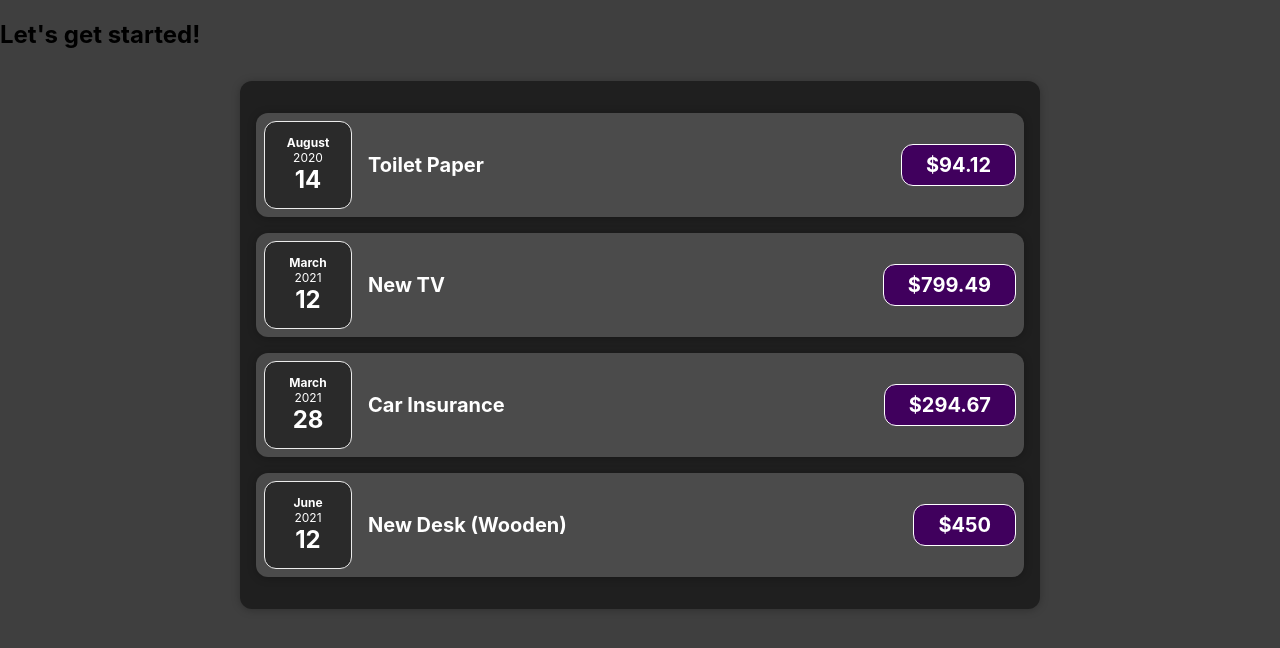
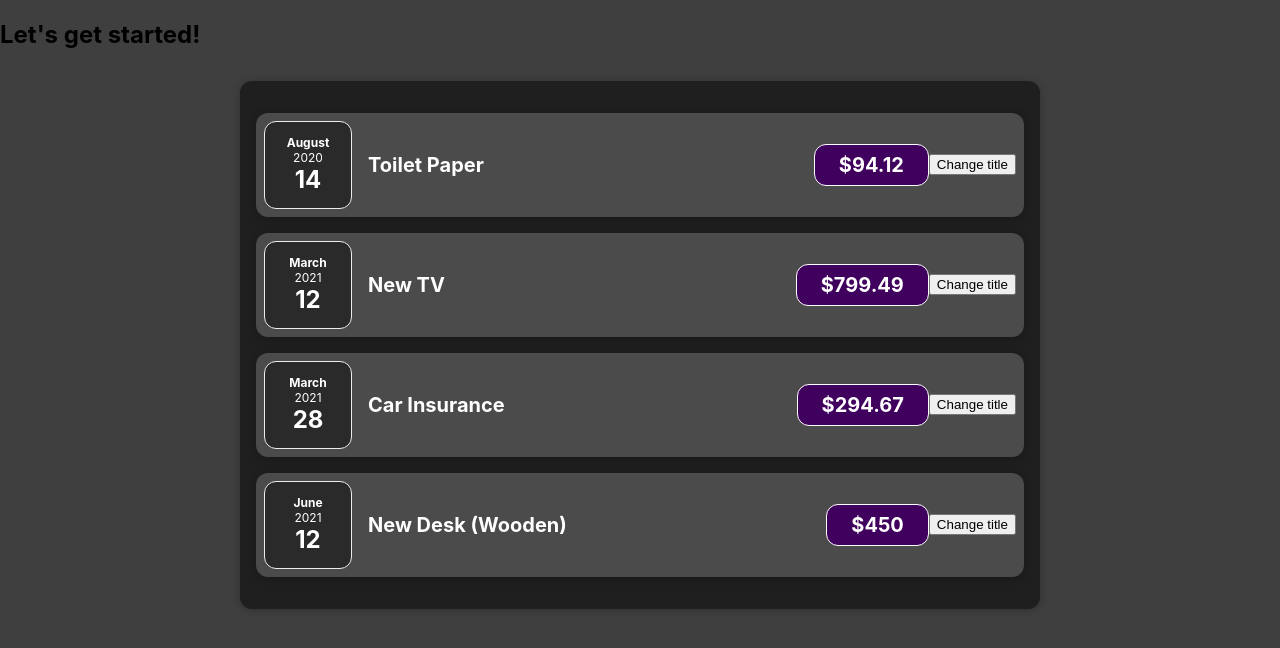
Before and after one commit to ahzsec/reaxt, a React (Create React App) app: page / in a window 1280 px wide. Shown: the top 648 px of the page. Built offline with nearby package versions, Linux system fonts and the light colour scheme.

Commit message:
Add Change title button

```diff
--- a/src/components/Expenses/ExpenseItem.js
+++ b/src/components/Expenses/ExpenseItem.js
@@ -3,6 +3,13 @@ import Card from '../UI/Card';
 import './ExpenseItem.css';
 
 function ExpenseItem(props) {
+    let title = props.title;
+
+    const clickHandler = () => {
+        title = 'updated';
+        console.log(title);
+    };
+
     return (
         <Card className='expense-item'>
             <ExpenseDate date={props.date} />
@@ -10,6 +17,7 @@ function ExpenseItem(props) {
                 <h2>{props.title}</h2>
                 <div className='expense-item__price'>${props.amount}</div>
             </div>
+            <button onClick={clickHandler}>Change title</button>
         </Card>
     );
 }
```
